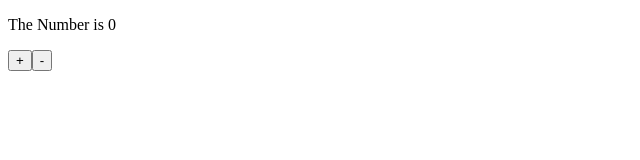
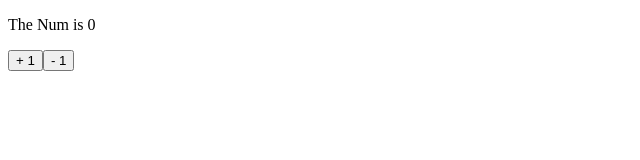
Before and after one commit to DoGukKim/Typrescript-prepare, a React (Create React App) app: page / in a window 1280 px wide. Shown: the top 160 px of the page, without its empty margins (0-640 px from the left). Built offline with nearby package versions, Linux system fonts and the light colour scheme.

Commit message:
UpdataChangeClasscomponetWithTS

```diff
--- a/src/App.tsx
+++ b/src/App.tsx
@@ -1,16 +1,34 @@
-import React, { useState } from "react";
+import React from "react";
+import { count } from "console";
 
-function App() {
-  const [count, setCount] = useState(0);
-  const add = () => setCount(count + 1);
-  const min = () => setCount(count - 1);
-  return (
-    <>
-      <p>The Number is {count}</p>
-      <button onClick={add}>+</button>
-      <button onClick={min}>-</button>
-    </>
-  );
+interface IState {
+  counter: number;
+}
+
+class App extends React.Component<{}, IState> {
+  state = {
+    counter: 0,
+  };
+  add = () => {
+    this.setState(prev => ({
+      counter: prev.counter + 1,
+    }));
+  };
+  min = () => {
+    this.setState(prev => ({
+      counter: prev.counter - 1,
+    }));
+  };
+  render() {
+    const { counter } = this.state;
+    return (
+      <div>
+        <p>The Num is {counter}</p>
+        <button onClick={this.add}>+ 1</button>
+        <button onClick={this.min}>- 1</button>
+      </div>
+    );
+  }
 }
 
 export default App;
```
